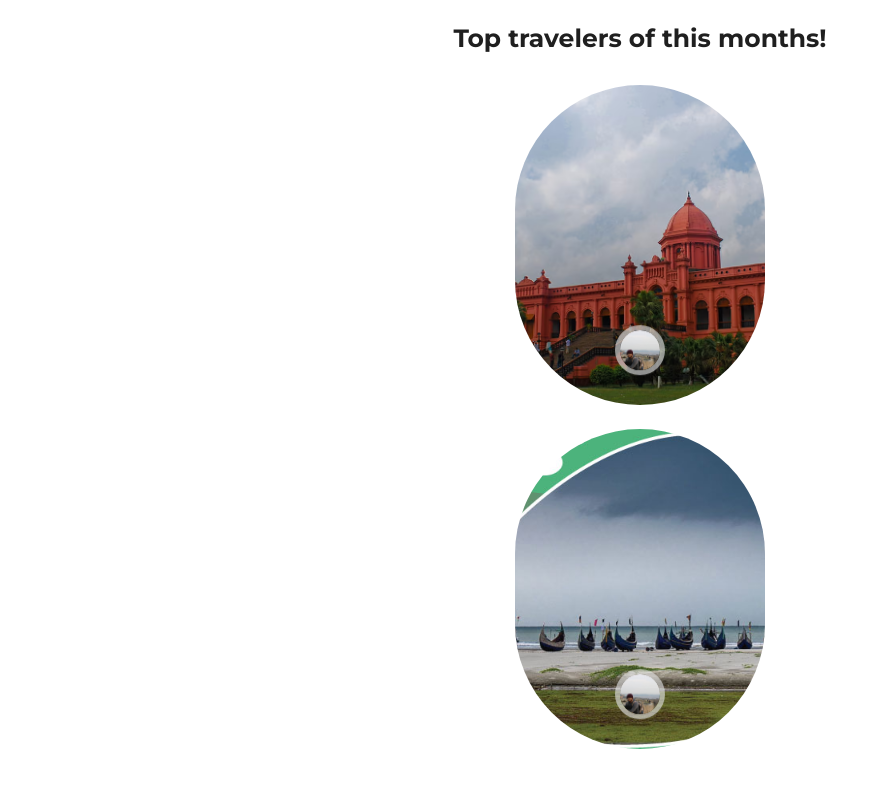
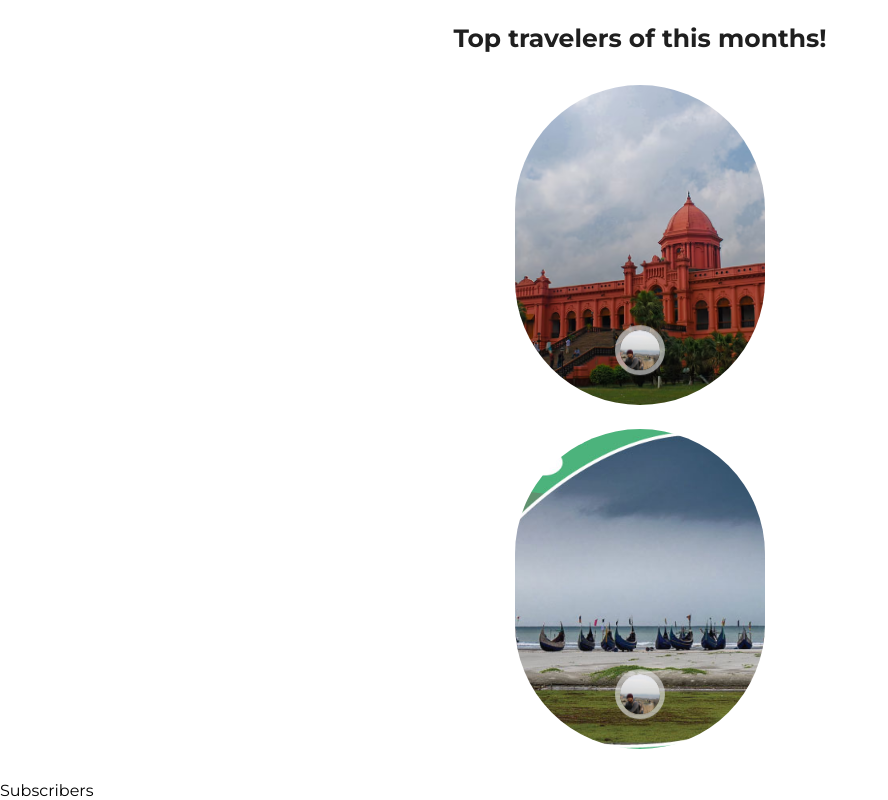
Before and after one commit to rezwanulislamrimel/Drive, a React (Vite) app: page / in a window 1280 px wide. Shown: the part 4837-5637 px from the top of the page, without its empty margins (0-888 px from the left). Built offline with nearby package versions, Linux system fonts and the light colour scheme.

Commit message:
travelers section added

```diff
--- a/src/App.jsx
+++ b/src/App.jsx
@@ -18,8 +18,8 @@ const App = () => {
       <Support></Support>
       <Info></Info>
       <Travelers></Travelers>
-      {/* <Subscribers></Subscribers>
-      <Footer></Footer>  */}
+      <Subscribers></Subscribers>
+      {/* <Footer></Footer>  */}
     </div>
   );
 };
```
